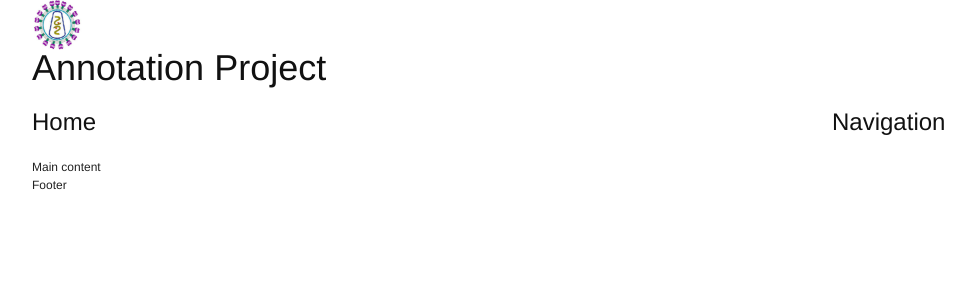
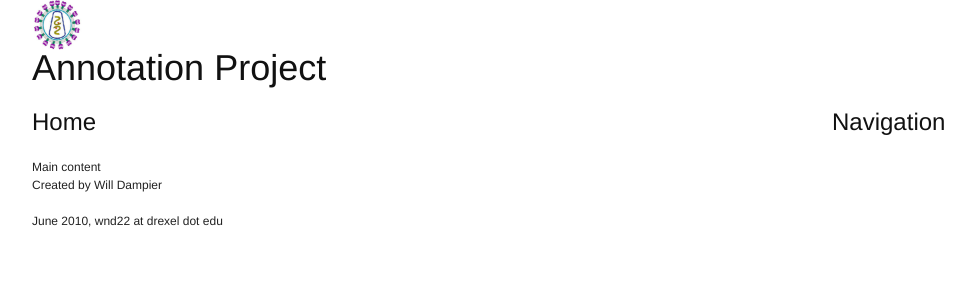
Before and after one commit to JudoWill/pyMutF, a Django app: page /index.html in a window 1280 px wide. Shown: the top 300 px of the page, without its empty margins (133-1108 px from the left). Run offline with Django 3.2, Linux system fonts and the light colour scheme.

Commit message:
added footer information

```diff
--- a/DistAnnot/templates/index.html
+++ b/DistAnnot/templates/index.html
@@ -37,7 +37,8 @@
         </div>
         <div class="span-24 last">
             {% block footer %}
-            Footer
+<p>Created by Will Dampier</p>
+<p>June 2010, wnd22 at drexel dot edu</p>
             {% endblock %}
         </div>
        </div>
```
